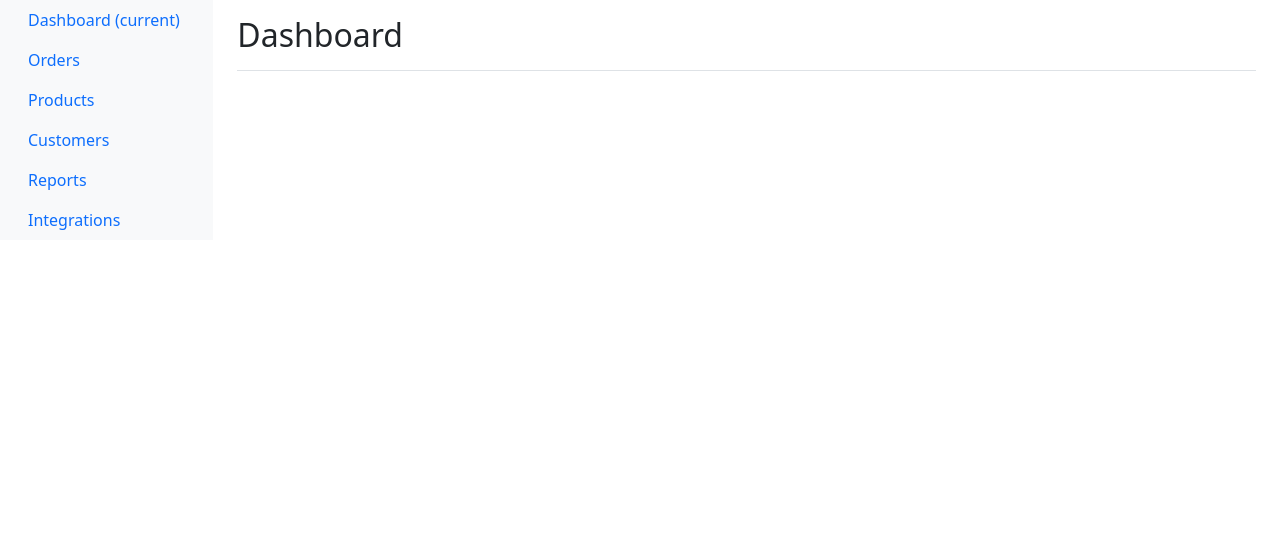
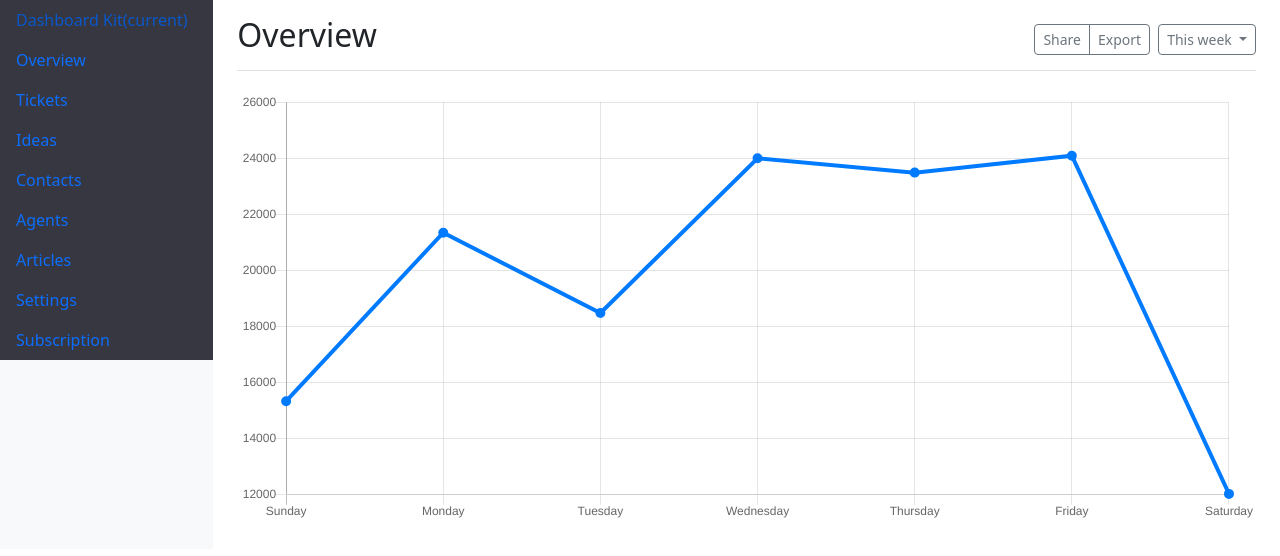
Before and after one commit to brks8/FrontendFramework_BerkSalman-JuliannCarlAzul, a website: page public/index.html in a window 1280 px wide. Drawn offline with nearby package versions, Linux system fonts and the light colour scheme.

Commit message:
Small steps small stepss....

```diff
--- a/public/assets/css/style.css
+++ b/public/assets/css/style.css
@@ -0,0 +1,4 @@
+[class^="sidebar"] {
+    background-color: #363740;
+    padding: 0;
+}
--- /dev/null
+++ b/public/assets/js/main.js
@@ -0,0 +1,27 @@
+var ctx = document.getElementById('myChart').getContext('2d');
+        var myChart = new Chart(ctx, {
+            type: 'line',
+            data: {
+                labels: ['Sunday', 'Monday', 'Tuesday', 'Wednesday', 'Thursday', 'Friday', 'Saturday'],
+                datasets: [{
+                    data: [15339, 21345, 18483, 24003, 23489, 24092, 12034],
+                    lineTension: 0,
+                    backgroundColor: 'transparent',
+                    borderColor: '#007bff',
+                    borderWidth: 4,
+                    pointBackgroundColor: '#007bff'
+                }]
+            },
+            options: {
+                scales: {
+                    yAxes: [{
+                        ticks: {
+                            beginAtZero: false
+                        }
+                    }]
+                },
+                legend: {
+                    display: false
+                }
+            }
+        });
--- a/public/index.html
+++ b/public/index.html
@@ -13,37 +13,52 @@
   <div class="container-fluid">
     <div class="row">
         <!-- Sidebar -->
-        <nav id="sidebar" class="col-md-3 col-lg-2 d-md-block bg-light sidebar">
+        <nav id="sidebar" class="sidebar col-md-3 col-lg-2 d-md-block bg-light">
             <div class="sidebar-sticky">
                 <ul class="nav flex-column">
                     <li class="nav-item">
                         <a class="nav-link active" href="#">
-                            Dashboard <span class="sr-only">(current)</span>
+                            Dashboard Kit<span class="sr-only">(current)</span>
                         </a>
                     </li>
                     <li class="nav-item">
                         <a class="nav-link" href="#">
-                            Orders
+                            Overview
                         </a>
                     </li>
                     <li class="nav-item">
                         <a class="nav-link" href="#">
-                            Products
+                            Tickets
                         </a>
                     </li>
                     <li class="nav-item">
                         <a class="nav-link" href="#">
-                            Customers
+                            Ideas
                         </a>
                     </li>
                     <li class="nav-item">
                         <a class="nav-link" href="#">
-                            Reports
+                            Contacts
                         </a>
                     </li>
                     <li class="nav-item">
                         <a class="nav-link" href="#">
-                            Integrations
+                            Agents
+                        </a>
+                    </li>
+                    <li class="nav-item">
+                        <a class="nav-link" href="#">
+                            Articles
+                        </a>
+                    </li>
+                    <li class="nav-item">
+                        <a class="nav-link" href="#">
+                            Settings
+                        </a>
+                    </li>
+                    <li class="nav-item">
+                        <a class="nav-link" href="#">
+                            Subscription
                         </a>
                     </li>
                 </ul>
@@ -51,16 +66,33 @@
         </nav>
 
         <!-- Page Content -->
-        <main role="main" class="col-md-9 ml-sm-auto col-lg-10 px-md-4">
-            <div class="d-flex justify-content-between flex-wrap flex-md-nowrap align-items-center pt-3 pb-2 mb-3 border-bottom">
-                <h1 class="h2">Dashboard</h1>
+
                 <!-- Content goes here -->
-            </div>
-        </main>
+
+                <main class="col-md-9 ms-sm-auto col-lg-10 px-md-4">
+                    <div class="d-flex justify-content-between flex-wrap flex-md-nowrap align-items-center pt-3 pb-2 mb-3 border-bottom">
+                        <h1 class="h2">Overview</h1>
+                        <div class="btn-toolbar mb-2 mb-md-0">
+                            <div class="btn-group me-2">
+                                <button type="button" class="btn btn-sm btn-outline-secondary">Share</button>
+                                <button type="button" class="btn btn-sm btn-outline-secondary">Export</button>
+                            </div>
+                            <button type="button" class="btn btn-sm btn-outline-secondary dropdown-toggle">
+                                <span data-feather="calendar"></span>
+                                This week
+                            </button>
+                        </div>
+                    </div>
+
+                    <canvas class="my-4 w-100" id="myChart" width="900" height="380"></canvas>
+                    <!-- <canvas class="my-4 w-100" id="myChart" width="2052" height="866" style="display: block; box-sizing: border-box; height: 433px; width: 1026px;"></canvas> -->
+
     </div>
   </div>
 
+    <script src="https://cdn.jsdelivr.net/npm/bootstrap@5.3.3/dist/js/bootstrap.bundle.min.js" integrity="sha384-YvpcrYf0tY3lHB60NNkmXc5s9fDVZLESaAA55NDzOxhy9GkcIdslK1eN7N6jIeHz" crossorigin="anonymous"></script>
+    <script src="https://cdnjs.cloudflare.com/ajax/libs/Chart.js/2.9.4/Chart.min.js"></script>
+    <script src="/assets/js/main.js"></script>
 
-    <script src="https://cdn.jsdelivr.net/npm/bootstrap@5.3.3/dist/js/bootstrap.bundle.min.js" integrity="sha384-YvpcrYf0tY3lHB60NNkmXc5s9fDVZLESaAA55NDzOxhy9GkcIdslK1eN7N6jIeHz" crossorigin="anonymous"></script>
 </body>
 </html>
```
